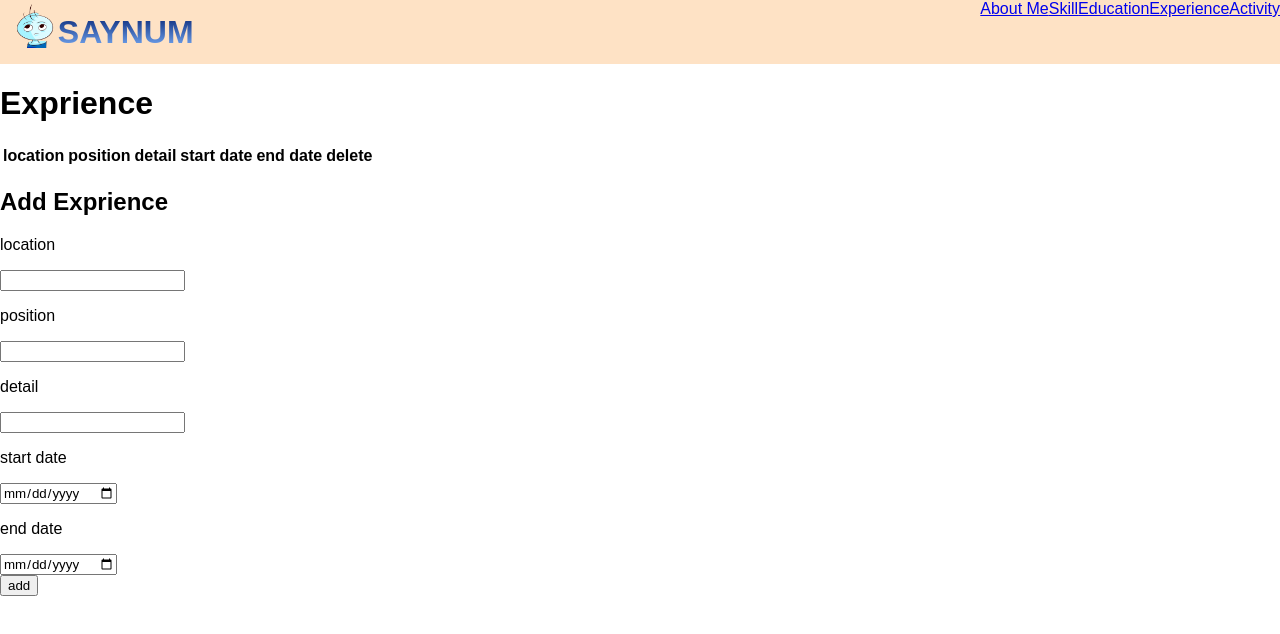
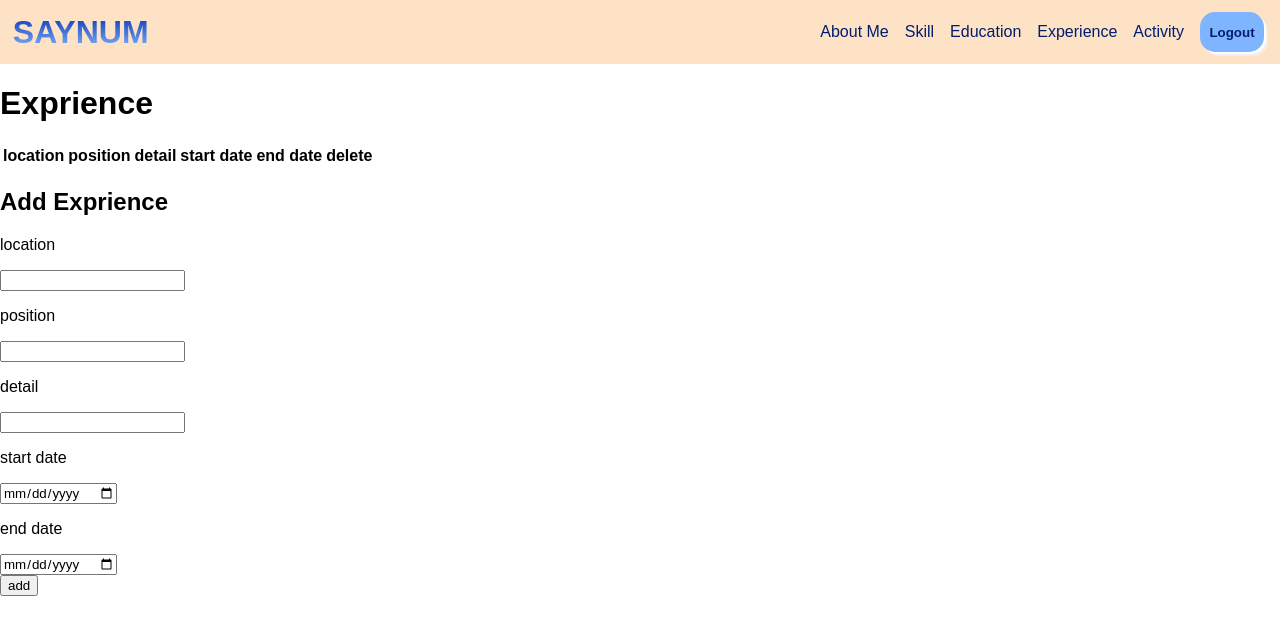
Before and after one commit to boomtnt2843/resume-maker-web, a React (Create React App) app in the folder frontend/: page /myaccount/exp in a window 1280 px wide. Shown: the top 634 px of the page. Built offline with nearby package versions, Linux system fonts and the light colour scheme; sample sign-in values are in the browser's storage; a web font is replaced by a local one.

Commit message:
add logout and custom style

```diff
--- a/frontend/src/components/HomeNavBar.tsx
+++ b/frontend/src/components/HomeNavBar.tsx
@@ -4,7 +4,6 @@ function HomeNavBar() {
     return (
         <div className="Navbar-container">
             <div className="Logo-Home">
-              <img src={require('../image/LogoSaynum.png')} className="App-logo" alt="logo" />
               <a href="#home">SAYNUM</a>
             </div>
             <div className='Sign-btn' id='signBox'>
--- a/frontend/src/components/InfoNavBar.tsx
+++ b/frontend/src/components/InfoNavBar.tsx
@@ -1,10 +1,13 @@
 import '../css/navbar.css';
 
 function InfoNavBar() {
+  const logout = () => {
+    localStorage.clear();
+    window.location.href='/'
+  }
     return (
         <div className="Navbar-container">
             <div className="Logo-Home">
-              <img src={require('../image/LogoSaynum.png')} className="App-logo" alt="logo" />
               <a href="">SAYNUM</a>
             </div>
             <div className="menu-group">
@@ -13,6 +16,7 @@ function InfoNavBar() {
                 <a href="/myaccount/education" className="item-menu">Education</a>
                 <a href="/myaccount/exp" className="item-menu">Experience</a>
                 <a href="/myaccount/activity" className="item-menu">Activity</a>
+                <button className="logout-btn" onClick={logout}>Logout</button>
             </div>
         </div>
     );
--- a/frontend/src/css/navbar.css
+++ b/frontend/src/css/navbar.css
@@ -22,7 +22,7 @@
     display: flex;
     font-size: 2rem;
     font-weight: bold;
-    background-image: linear-gradient(to top,#7FB5FF 0%,#001D6E 100%);
+    background-image: linear-gradient(to top,#89baff 0%,#002fb0 100%);
     background-size:  100%;
     -webkit-background-clip: text;
     -moz-background-clip: text;
@@ -96,3 +96,39 @@
         width: 5rem;
     }
 }
+
+/*Navbar Information*/
+.menu-group{
+    display: flex;
+    align-items: center;
+}
+.menu-group > a{
+    text-decoration: none;
+    color:#001D6E;
+    padding-right: 1rem;
+    transition: all 0.5s ease;
+}
+
+.menu-group > a:hover{
+    transform: scale(1.2,1.2);
+}
+
+.logout-btn{
+    border: none;
+    margin-right: 1rem;
+    color:#001D6E;
+    background-color: #7FB5FF;
+    box-shadow: 2px 2px #FFFFFF,4px 4px #F0f0f0;
+    width: 4rem;
+    height: 2.5rem;
+    border-radius: 15px;
+    font-weight: bold;
+    cursor: pointer;
+    transition: all 0.5s ease;
+}
+
+.logout-btn:hover{
+    transform: scale(1.05,1.05);
+    background-color:#FFB4B4;
+    color: #FFFFFF;
+}
```
